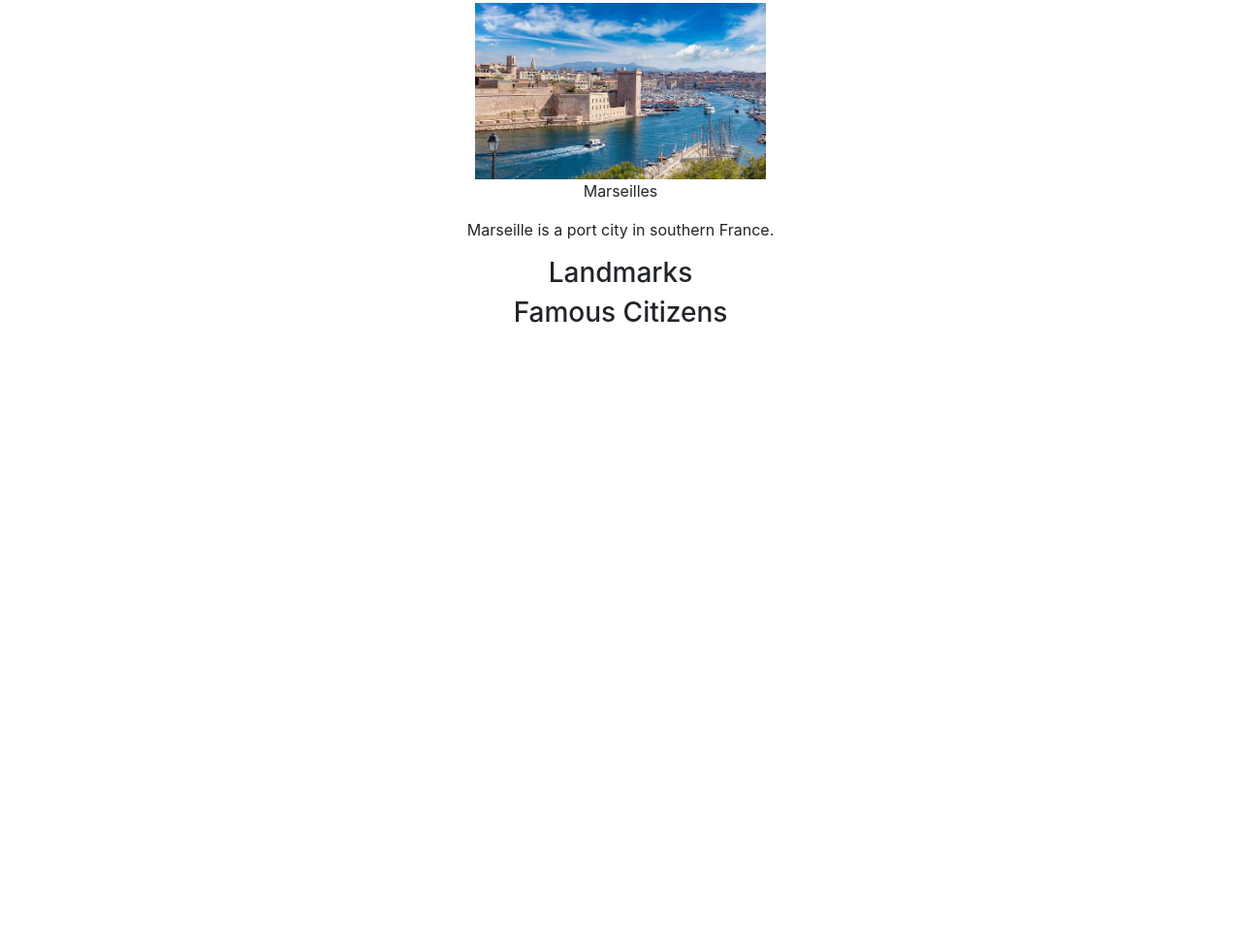
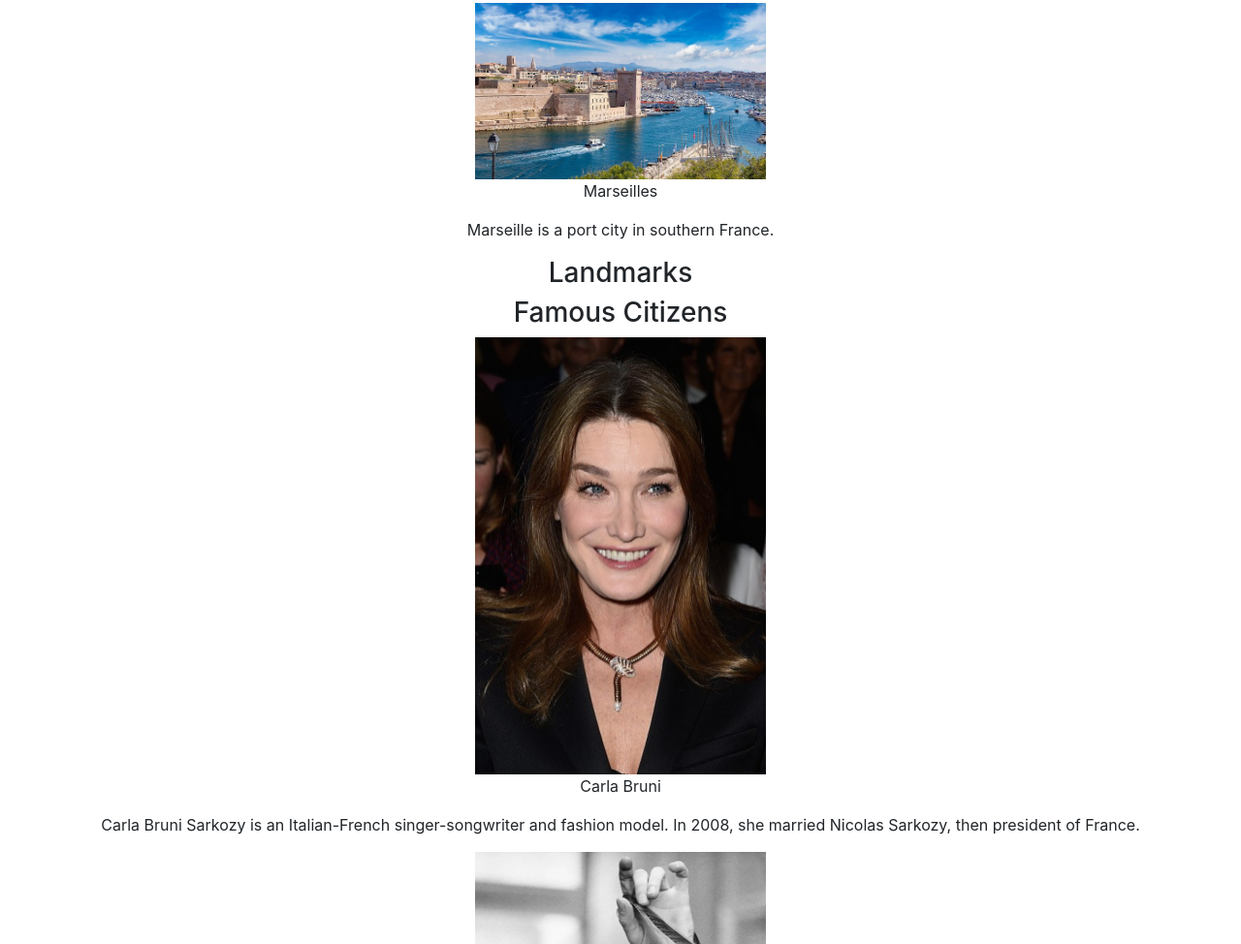
Before and after one commit to emilycentko/hello-world-mumbles, a plain HTML site: page france.html in a window 1280 px wide. Shown: the part 886-1860 px from the top of the page at 97% size. Before the commit the page ends 1234 px from the top, so only its background shows below. Drawn offline with nearby package versions, Linux system fonts and the light colour scheme.

Commit message:
Exported CitizenList.js and called CitizenList function

```diff
--- a/scripts/france/citizens/CitizenDataProvider.js
+++ b/scripts/france/citizens/CitizenDataProvider.js
@@ -1,4 +1,4 @@
-const citizenObjects = [
+const citizensObjects = [
     {
         name: "Carla Bruni",
         image: "images/carla-b.jpg",
--- a/scripts/france/citizens/CitizenList.js
+++ b/scripts/france/citizens/CitizenList.js
@@ -0,0 +1,19 @@
+import { useCitizensObjects } from './CitizenDataProvider.js'
+import { Citizen } from './Citizen.js'
+
+export const citizenList = () => {
+    const contentElement = document.querySelector(".citizens__content__container");
+    const citizensArray = useCitizensObjects()
+
+    let citizensHTMLRepresentation = ""
+
+    for (const citizen of citizensArray) {
+        citizensHTMLRepresentation += Citizen(citizen)
+    }
+
+    contentElement.innerHTML += `
+    <div class="citizens__content__container citizens">
+        ${citizensHTMLRepresentation}
+    </div>
+    `
+}
--- a/scripts/france/main.js
+++ b/scripts/france/main.js
@@ -1,3 +1,6 @@
 import { cityList } from './cities/CityList.js'
+import { citizenList } from './citizens/CitizenList.js'
 
 cityList();
+
+citizenList();
```
Also changed, not shown: france.html (+3 -3 lines).
